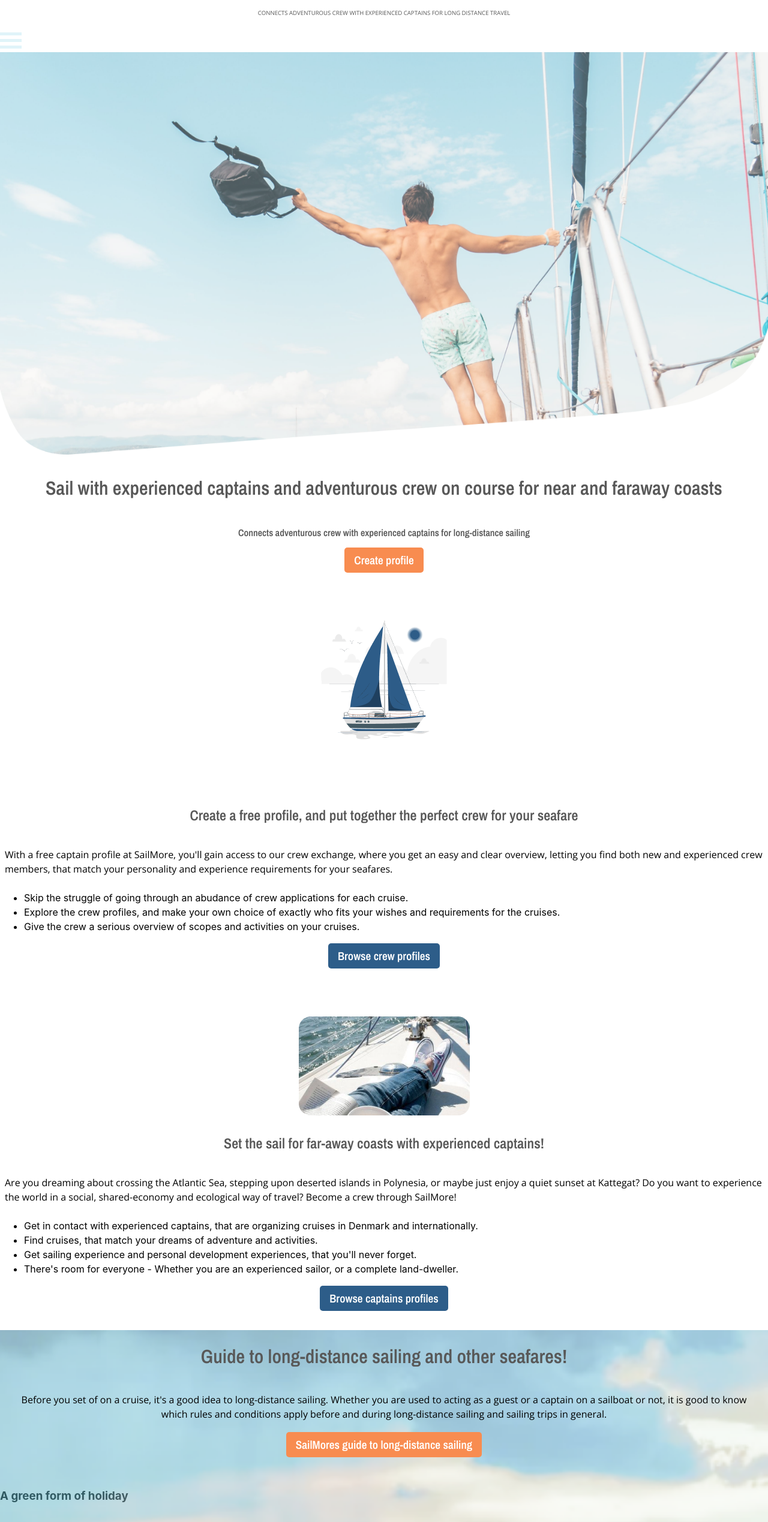
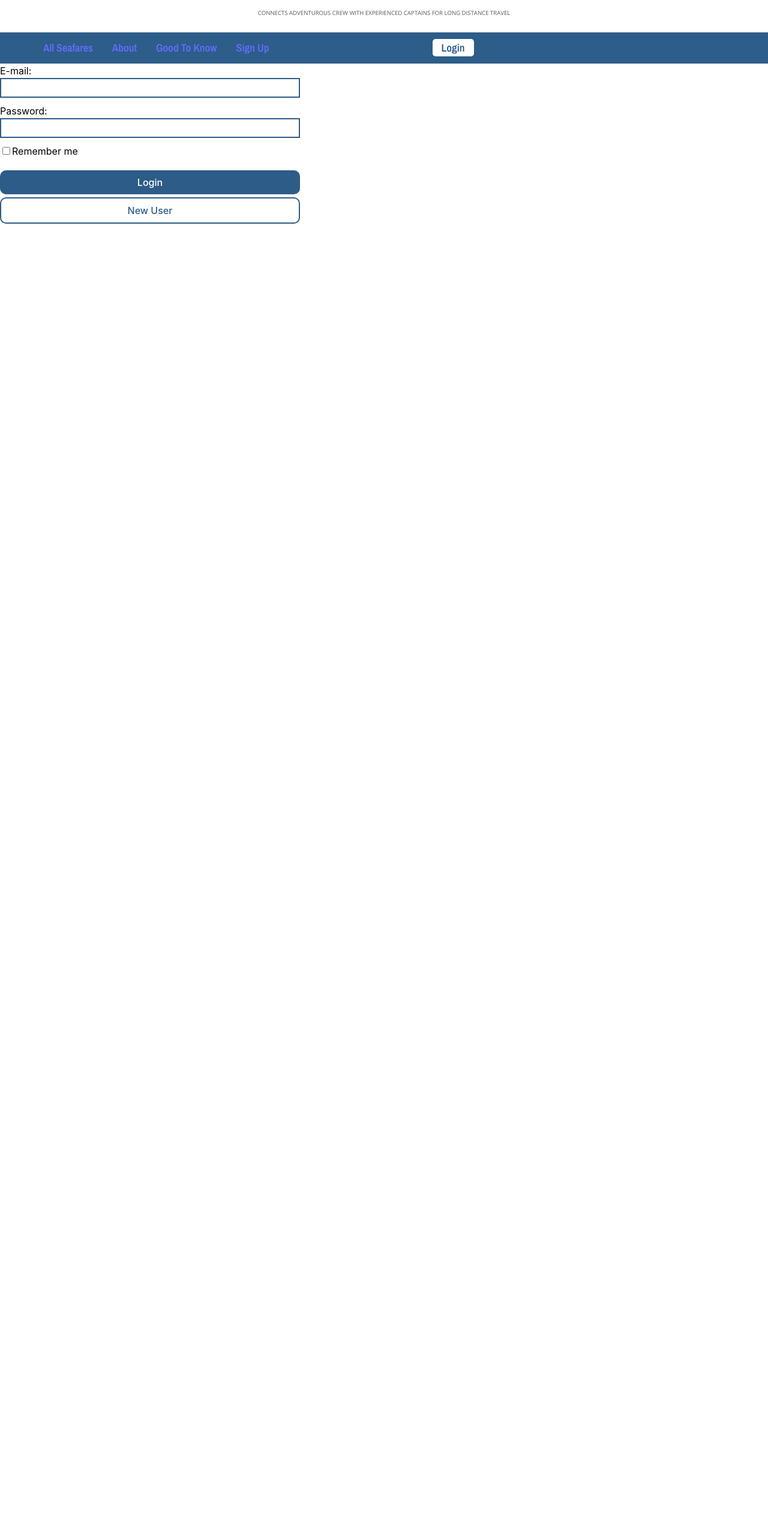
Before and after one commit to soswind/final-project-smooth-sailing-solutions, a React (Vite) app: page / in a window 1280 px wide. Shown: the part 88-2626 px from the top of the page at 60% size. After the commit the page ends 800 px from the top, so only its background shows below. Built offline with nearby package versions, Linux system fonts and the light colour scheme.

Commit message:
Create reponsive Header
Creates a responsive header that switches from desktop to phone version

```diff
--- a/src/App.css
+++ b/src/App.css
@@ -1,4 +1,3 @@
-
 body {
   background-color: white;
   color: black;
@@ -11,22 +10,19 @@ body {
   min-height: 100vh;
   width: 100%;
   margin: 0;
-
 }
-
-
 
 h2 {
   display: flex;
   justify-content: center;
-  font-family: 'Archivo Narrow', sans-serif, Arial, Helvetica, sans-serif;
+  font-family: "Archivo Narrow", sans-serif, Arial, Helvetica, sans-serif;
   color: #585858;
   font-size: 1.5rem;
   padding: 0.5rem;
 }
 
 p {
-  font-family: 'Open Sans', sans-serif, Arial, Helvetica, sans-serif;
+  font-family: "Open Sans", sans-serif, Arial, Helvetica, sans-serif;
   padding: 0.5rem;
 }
 
@@ -73,11 +69,10 @@ nav li {
   align-items: center;
   background-color: #2d5d89;
   padding: 1rem;
-  font-family: 'Archivo Narrow', sans-serif, Arial, Helvetica, sans-serif;
+  font-family: "Archivo Narrow", sans-serif, Arial, Helvetica, sans-serif;
   font-size: 18px;
   max-height: 20px;
 }
-
 
 /* Navbar links design */
 
@@ -108,15 +103,12 @@ nav li {
 }
 
 .login-button {
-  color: #2D5D89;
-
+  color: #2d5d89;
 
   &:hover {
     color: #dedede;
   }
 }
-
-
 
 /* Header section with image & paragraph text */
 .header-image {
@@ -134,7 +126,7 @@ nav li {
   margin: 0 auto;
   padding-bottom: 1.5rem;
   padding: 2rem;
-  font-family: 'Archivo Narrow', sans-serif, Arial, Helvetica, sans-serif;
+  font-family: "Archivo Narrow", sans-serif, Arial, Helvetica, sans-serif;
 }
 
 .paragraph-header {
@@ -145,7 +137,7 @@ nav li {
   color: #585858;
   margin: 0 auto;
   padding: 0.8rem;
-  font-family: 'Archivo Narrow', sans-serif, Arial, Helvetica, sans-serif;
+  font-family: "Archivo Narrow", sans-serif, Arial, Helvetica, sans-serif;
 }
 
 .header-button {
@@ -158,7 +150,7 @@ nav li {
   margin: 0 auto;
   border: none;
   cursor: pointer;
-  font-family: 'Archivo Narrow', sans-serif, Arial, Helvetica, sans-serif;
+  font-family: "Archivo Narrow", sans-serif, Arial, Helvetica, sans-serif;
 }
 .login-button a {
   display: flex;
@@ -186,21 +178,19 @@ nav li {
 .crew-profiles-button {
   display: block;
   font-size: 1.2rem;
-  background-color: #2D5D89;
+  background-color: #2d5d89;
   color: #fff;
   border-radius: 5px;
   padding: 0.5rem 1rem;
   margin: 0 auto 2rem;
   border: none;
   cursor: pointer;
-  font-family: 'Archivo Narrow', sans-serif, Arial, Helvetica, sans-serif;
-
+  font-family: "Archivo Narrow", sans-serif, Arial, Helvetica, sans-serif;
 
   &:hover {
     background-color: #585858;
     color: #fff;
-
-}
+  }
 }
 
 .fordaek-image {
@@ -216,22 +206,19 @@ nav li {
 .captain-button {
   display: block;
   font-size: 1.2rem;
-  background-color: #2D5D89;
+  background-color: #2d5d89;
   color: #fff;
   border-radius: 5px;
   padding: 0.5rem 1rem;
   margin: 0 auto 2rem;
   border: none;
   cursor: pointer;
-  font-family: 'Archivo Narrow', sans-serif, Arial, Helvetica, sans-serif;
-
+  font-family: "Archivo Narrow", sans-serif, Arial, Helvetica, sans-serif;
 
   &:hover {
     background-color: #585858;
     color: #fff;
-
-}
-
+  }
 }
 
 .section-image {
@@ -266,11 +253,12 @@ nav li {
   margin: 0 auto 2rem;
   border: none;
   cursor: pointer;
-  font-family: 'Archivo Narrow', sans-serif, Arial, Helvetica, sans-serif;
+  font-family: "Archivo Narrow", sans-serif, Arial, Helvetica, sans-serif;
 
   &:hover {
     background-color: #585858;
     color: #fff;
+  }
 }
 
 .read-the-docs {
@@ -278,9 +266,9 @@ nav li {
 }
 
 .mobile-nav {
-  background-color: #2D5D89;
+  background-color: #2d5d89;
   padding: 20px;
-  margin-top: -30px;
+  margin-top: -20px;
   box-sizing: border-box;
   text-align: center;
 }
@@ -304,15 +292,16 @@ nav li {
 }
 
 .mobile-login-button a {
-  color: #2D5D89;
+  color: #2d5d89;
 }
 
 .mobile-nav-bar {
-  background-color: #2D5D89;
+  background-color: #2d5d89;
   padding: 20px 40px;
   box-sizing: border-box;
   margin-bottom: 0px;
   text-align: right;
+}
 
 #login-form {
   width: 500px;
--- a/src/App.jsx
+++ b/src/App.jsx
@@ -2,13 +2,8 @@ import { useState } from 'react'
 import reactLogo from './assets/react.svg'
 import viteLogo from '/vite.svg'
 import './App.css'
-import NavbarTop from './NavbarTop'
-import Navbar from '../Navbar'
-import Header from '../Header'
-import Landingpage from '../Landingpage'
-import CarrouselLandingpage from '../CarrouselLandingpage'
-import MobileMenu from './MobileMenu'
-import MobileMenuBar from './MobileMenuBar'
+import Header from './Header'
+import Login from './login'
 
 
 function App() {
@@ -16,26 +11,8 @@ function App() {
 
   return (
     <>
-    <div>
-      <NavbarTop />
-    </div>
-
-
-    <div>
-      <MobileMenu />
-    </div>
-
-    <div>
-      <Header />
-    </div>
-
-    <div>
-      <Landingpage />
-    </div>
-
-    <div>
-      <CarrouselLandingpage/>
-    </div>
+    <Header />
+<Login />
   </>
   )
 }
--- /dev/null
+++ b/src/Header.jsx
@@ -0,0 +1,31 @@
+import React, { useEffect } from "react";
+import { useState } from "react";
+import NavbarTop from './NavbarTop';
+import Navbar from './Navbar';
+import MobileMenu from './MobileMenu';
+
+export default function Header() {
+    const [isMobile, setIsMobile] = useState(false);
+
+    useEffect(() => {
+        const handleResize = () => {
+            setIsMobile(window.innerWidth < 768);
+        }
+
+        handleResize();
+
+        window.addEventListener('resize', handleResize);
+
+        return() => {
+            window.removeEventListener('resize', handleResize);
+        }
+    }, [])
+
+
+    return (
+        <>
+        <NavbarTop />
+        {isMobile ? <MobileMenu /> : <Navbar />}
+        </>
+    )
+}
```
Also changed, not shown: src/Navbar.jsx (renamed from Navbar.jsx).
